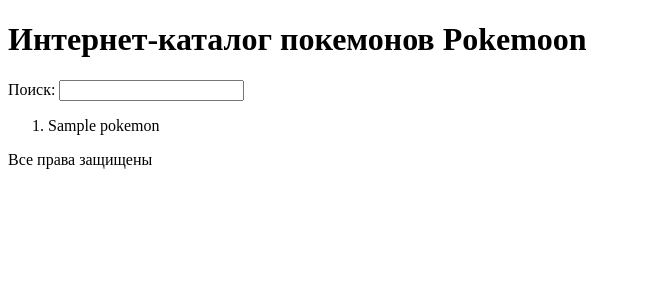
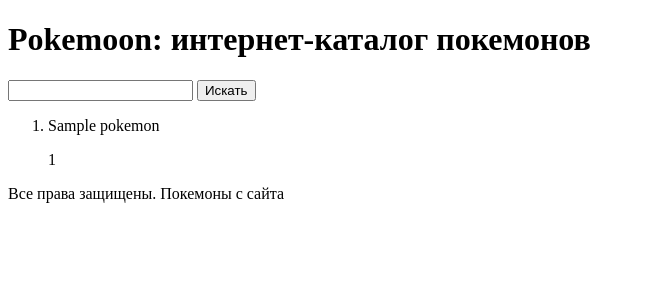
Before and after one commit to SeninoSeno/OTRPO, a Django app: template pokeapi/mysite/pokemoon/templates/index.html in a window 1280 px wide. Shown: the top 300 px of the page, without its empty margins (0-645 px from the left). Run offline with Django 4.2, Linux system fonts and the light colour scheme; the template is opened without the code that fills it: most values are stand-ins (such as "Sample title", 1, 10 or a date in 2020).

Commit message:
pagination done. start work on better search

```diff
--- a/pokeapi/mysite/pokemoon/templates/index.html
+++ b/pokeapi/mysite/pokemoon/templates/index.html
@@ -2,21 +2,24 @@
 <html>
 <head>
     <title>{% block title %}Pokemoon{% endblock %}</title>
+    <style>
+        .page-num{display:inline}
+    </style>
 </head>
 <body>
     <header>
-        <h1>Интернет-каталог покемонов Pokemoon</h1>
+        <h1>Pokemoon: интернет-каталог покемонов</h1>
     </header>
 
-    <label for="input">Поиск:</label>
     <input id="input" type="text">
+    <button id="search">Искать</button>
 
     <p id="test"></p>
 
     <div class="content">
         {% if pokemons %}
             <ol>
-                {% for pokemon in pokemons %}
+                {% for pokemon in page_obj %}
                     <li>{{ pokemon.name }}</li>
                 {% endfor %}
             </ol>
@@ -25,14 +28,34 @@
         {% endif %}
     </div>
 
+    <nav class="list-pages">
+        <ul>
+            {% for p in page_obj.paginator.page_range %}
+                {% if page_obj.number == p %}
+                    <li class="page-num page-num-selected">{{ p }}</li>
+                {% elif p >= page_obj.number|add:-5 and p <= page_obj.number|add:5  %}
+                    <li class="page-num"><a href="?page={{ p }}">{{ p }}</a></li>
+                {% endif %}
+            {% endfor %}
+        </ul>
+    </nav>
+
     <footer>
-        <p>Все права защищены</p>
+        <p>Все права защищены. Покемоны с сайта</p>
     </footer>
 
     <script>
         const input = document.getElementById('input');
+        const button = document.getElementById('search');
 
-        input.onkeyup = function () {
+        var pokemon = {{pokemon}}
+
+        //for (let i = 0; i < pokemon.length; i++) {
+        //    console.log(pokemon[i])
+        //}
+
+        //input.onkeyup = function () {
+        button.onclick = function () {
             const filter = input.value.toUpperCase();
             const list = document.getElementsByTagName('li');
             for (let i = 0; i < list.length; i++) {
```
Also changed, not shown: pokeapi/main.py (+9 -1 lines), pokeapi/mysite/pokemoon/views.py (+10 -0 lines).
